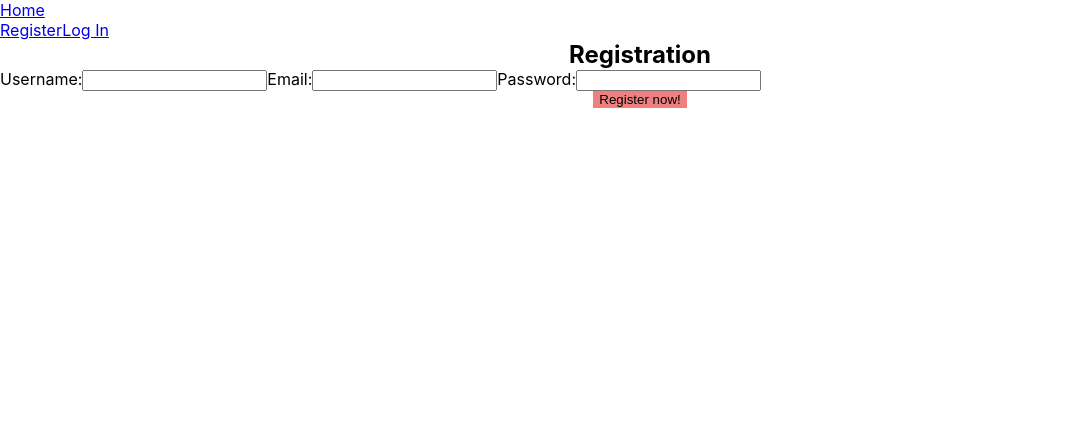
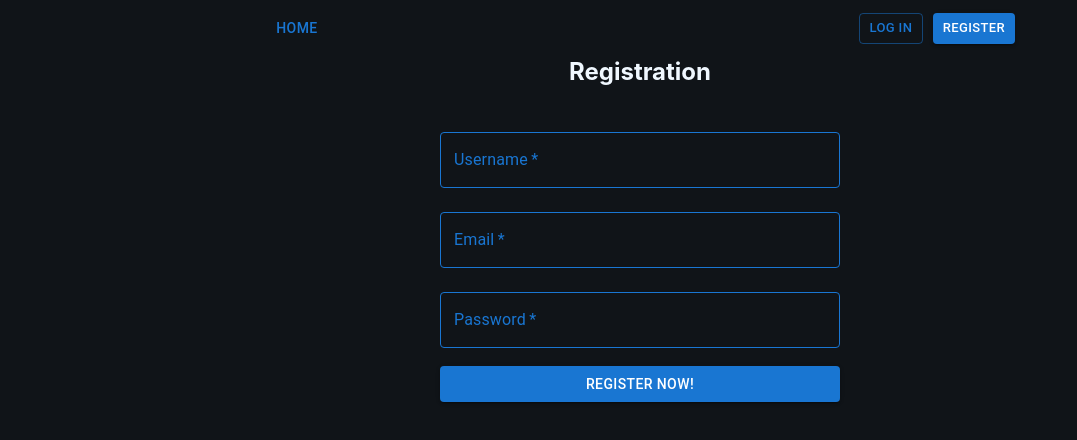
Before and after one commit to YuriyKrasnobokiy/goit-react-hw-08-phonebook, a React (Create React App) app: page /goit-react-hw-08-phonebook/register in a window 1280 px wide. Shown: the top 440 px of the page, without its empty margins (0-1077 px from the left). Built offline with nearby package versions, Linux system fonts and the light colour scheme; no server answers.

Commit message:
fix contacts filter and add styles from materialUI to header, login and register

```diff
--- a/package.json
+++ b/package.json
@@ -4,6 +4,10 @@
   "private": true,
   "homepage": "https://YuriyKrasnobokiy.github.io/goit-react-hw-08-phonebook/",
   "dependencies": {
+    "@emotion/react": "^11.11.1",
+    "@emotion/styled": "^11.11.0",
+    "@fontsource/roboto": "^5.0.8",
+    "@mui/material": "^5.14.18",
     "@reduxjs/toolkit": "^1.9.7",
     "@testing-library/jest-dom": "^5.16.3",
     "@testing-library/react": "^12.1.4",
--- a/src/components/AppBar/AppBar.js
+++ b/src/components/AppBar/AppBar.js
@@ -1,3 +1,4 @@
+import { Box } from '@mui/material';
 import { AuthNav } from 'components/AuthNav/AuthNav';
 import { Navigation } from 'components/Navigation/Navigation';
 import { UserMenu } from 'components/UserMenu/UserMenu';
@@ -9,8 +10,18 @@ export const AppBar = () => {
 
   return (
     <header>
-      <Navigation />
-      {isLoggedIn ? <UserMenu /> : <AuthNav />}
+      <Box
+        component="div"
+        sx={{
+          display: 'flex',
+          justifyContent: 'space-around',
+          alignItems: 'baseline',
+          padding: '10px 0',
+        }}
+      >
+        <Navigation />
+        {isLoggedIn ? <UserMenu /> : <AuthNav />}
+      </Box>
     </header>
   );
 };
--- a/src/components/AuthNav/AuthNav.js
+++ b/src/components/AuthNav/AuthNav.js
@@ -1,10 +1,26 @@
+import { Button } from '@mui/material';
 import { NavLink } from 'react-router-dom';
 
 export const AuthNav = () => {
   return (
-    <div>
-      <NavLink to="/register">Register</NavLink>
-      <NavLink to="/login">Log In</NavLink>
+    <div sx={{}}>
+      <Button
+        sx={{ marginRight: '10px' }}
+        variant="outlined"
+        size="small"
+        component={NavLink}
+        to="/login"
+      >
+        Log In
+      </Button>
+      <Button
+        variant="contained"
+        size="small"
+        component={NavLink}
+        to="/register"
+      >
+        Register
+      </Button>
     </div>
   );
 };
--- a/src/components/LoginForm/LoginForm.jsx
+++ b/src/components/LoginForm/LoginForm.jsx
@@ -1,6 +1,7 @@
 // import { useDispatch } from 'react-redux';
 // import { logIn } from 'redux/auth/operations';
 
+import { Button, Container, FormControl, TextField } from '@mui/material';
 import { useDispatch } from 'react-redux';
 import { login } from 'redux/auth/authOperations';
 
@@ -17,22 +18,97 @@ export const LoginForm = () => {
   };
 
   return (
-    <form onSubmit={handleSubmit}>
-      <label>
-        Email:
-        <input type="email" name="email" required />
-      </label>
-      <label>
-        Password:
-        <input
+    <Container
+      component="div"
+      sx={{
+        display: 'flex',
+        justifyContent: 'center',
+        textAlign: 'center',
+        padding: '20px 30px',
+      }}
+    >
+      <FormControl
+        component="form"
+        sx={{
+          display: 'flex',
+          flexDirection: 'column',
+          padding: '10px',
+          width: '400px',
+        }}
+        onSubmit={handleSubmit}
+      >
+        <TextField
+          variant="outlined"
+          label="Email"
+          type="email"
+          name="email"
+          required
+          margin="normal"
+          size="normal"
+          color="primary"
+          sx={{
+            width: '100%',
+            '& .MuiInputLabel-outlined': {
+              color: 'primary.main', // колір placeholder
+            },
+
+            '& .MuiOutlinedInput-root': {
+              '&.Mui-focused, &.Mui-autocomplete': {
+                backgroundColor: 'transparent !important', // колір фону при фокусі та автозаповненні
+              },
+              '&:hover fieldset': {
+                borderColor: 'primary.hover', // колір для ховеру
+              },
+              '& fieldset': {
+                borderColor: 'primary.main',
+                transition: 'border-color 250ms ease',
+              },
+            },
+
+            '& .MuiOutlinedInput-input': {
+              color: 'primary.main',
+            },
+          }}
+        />
+        <TextField
+          variant="outlined"
+          label="Password"
           type="password"
           name="password"
           minLength="7"
           autoComplete="on"
           required
+          margin="normal"
+          sx={{
+            width: '100%',
+            '& .MuiInputLabel-outlined': {
+              color: 'primary.main', // колір placeholder
+            },
+
+            '& .MuiOutlinedInput-root': {
+              '&:hover fieldset': {
+                borderColor: 'primary.hover', // Змініть на бажаний колір для ховеру
+              },
+              '& fieldset': {
+                borderColor: 'primary.main',
+                transition: 'border-color 250ms ease',
+              },
+            },
+
+            '& .MuiOutlinedInput-input': {
+              color: 'primary.main',
+            },
+          }}
         />
-      </label>
-      <button type="submit">Log In</button>
-    </form>
+        <Button
+          type="submit"
+          variant="contained"
+          color="primary"
+          sx={{ marginTop: '10px' }}
+        >
+          Log In
+        </Button>
+      </FormControl>
+    </Container>
   );
 };
--- a/src/components/Navigation/Navigation.jsx
+++ b/src/components/Navigation/Navigation.jsx
@@ -1,3 +1,4 @@
+import { Button } from '@mui/material';
 import { useSelector } from 'react-redux';
 import { NavLink } from 'react-router-dom';
 import { selectIsLoggedIn } from 'redux/auth/authSelectors';
@@ -7,8 +8,14 @@ export const Navigation = () => {
 
   return (
     <nav>
-      <NavLink to="/">Home</NavLink>
-      {isLoggedIn && <NavLink to="/contacts">Contacts</NavLink>}
+      <Button component={NavLink} to="/">
+        Home
+      </Button>
+      {isLoggedIn && (
+        <Button component={NavLink} to="/contacts">
+          Contacts
+        </Button>
+      )}
     </nav>
   );
 };
--- a/src/components/RegisterForm/RegisterForm.jsx
+++ b/src/components/RegisterForm/RegisterForm.jsx
@@ -1,3 +1,4 @@
+import { Button, Container, FormControl, TextField } from '@mui/material';
 import { useDispatch } from 'react-redux';
 import { register } from 'redux/auth/authOperations';
 
@@ -17,26 +18,125 @@ export const RegisterForm = () => {
   };
 
   return (
-    <form onSubmit={handleSubmit}>
-      <label>
-        Username:
-        <input type="text" name="name" />
-      </label>
-      <label>
-        Email:
-        <input type="email" name="email" />
-      </label>
-      <label>
-        Password:
-        <input
+    <Container
+      component="div"
+      sx={{
+        display: 'flex',
+        justifyContent: 'center',
+        textAlign: 'center',
+        padding: '20px 30px',
+      }}
+    >
+      <FormControl
+        component="form"
+        sx={{
+          display: 'flex',
+          flexDirection: 'column',
+          padding: '10px',
+          width: '400px',
+        }}
+        onSubmit={handleSubmit}
+      >
+        <TextField
+          variant="outlined"
+          label="Username"
+          type="text"
+          name="name"
+          required
+          margin="normal"
+          size="normal"
+          color="primary"
+          sx={{
+            width: '100%',
+            '& .MuiInputLabel-outlined': {
+              color: 'primary.main', // колір placeholder
+            },
+
+            '& .MuiOutlinedInput-root': {
+              '&:hover fieldset': {
+                borderColor: 'primary.hover', // Змініть на бажаний колір для ховеру
+              },
+              '& fieldset': {
+                borderColor: 'primary.main',
+                transition: 'border-color 250ms ease',
+              },
+            },
+
+            '& .MuiOutlinedInput-input': {
+              color: 'primary.main',
+            },
+          }}
+        />
+        <TextField
+          variant="outlined"
+          label="Email"
+          type="email"
+          name="email"
+          required
+          margin="normal"
+          size="normal"
+          sx={{
+            width: '100%',
+            '& .MuiInputLabel-outlined': {
+              color: 'primary.main', // колір placeholder
+            },
+
+            '& .MuiOutlinedInput-root': {
+              '&:hover fieldset': {
+                borderColor: 'primary.hover', // Змініть на бажаний колір для ховеру
+              },
+              '& fieldset': {
+                borderColor: 'primary.main',
+                transition: 'border-color 250ms ease',
+              },
+            },
+
+            '& .MuiOutlinedInput-input': {
+              color: 'primary.main',
+            },
+          }}
+        />
+        <TextField
+          variant="outlined"
+          label="Password"
           type="password"
           name="password"
           minLength="7"
           autoComplete="on"
           required
+          margin="normal"
+          color="primary"
+          sx={{
+            width: '100%',
+
+            '& .MuiInputLabel-outlined': {
+              color: 'primary.main', // колір placeholder
+            },
+
+            '& .MuiOutlinedInput-root': {
+              '&:hover fieldset': {
+                borderColor: 'primary.hover', // Змініть на бажаний колір для ховеру
+              },
+              '& fieldset': {
+                borderColor: 'primary.main',
+                transition: 'border-color 250ms ease',
+              },
+            },
+
+            '& .MuiOutlinedInput-input': {
+              color: 'primary.main',
+            },
+          }}
         />
-      </label>
-      <button type="submit">Register now!</button>
-    </form>
+        <Button
+          type="submit"
+          variant="contained"
+          color="primary"
+          sx={{ marginTop: '10px' }}
+        >
+          Register now!
+        </Button>
+      </FormControl>
+    </Container>
   );
 };
--- a/src/index.css
+++ b/src/index.css
@@ -7,6 +7,9 @@ body {
     sans-serif;
   -webkit-font-smoothing: antialiased;
   -moz-osx-font-smoothing: grayscale;
+  background-color: #101418;
+  /* background-color: #2f3032; */
+  color: aliceblue;
 }
 
 code {
@@ -38,13 +41,13 @@ button {
   cursor: pointer;
   border: none;
   outline: none;
-  background-color: lightcoral;
+  /* background-color: lightcoral;
   &:hover {
     background-color: lightgreen;
   }
   &:active {
     background-color: lightblue;
-  }
+  } */
 }
 
 img {
--- a/src/index.js
+++ b/src/index.js
@@ -6,14 +6,30 @@ import { Provider } from 'react-redux';
 import { persistor, store } from 'redux/store';
 import { BrowserRouter } from 'react-router-dom';
 import { PersistGate } from 'redux-persist/integration/react';
+import { ThemeProvider, createTheme } from '@mui/material';
+
+const theme = createTheme({
+  palette: {
+    primary: {
+      main: '#1976d2',
+      hover: '#154575',
+      bgcolor: '#101418',
+    },
+    secondary: {
+      main: '#154575',
+    },
+  },
+});
 
 ReactDOM.createRoot(document.getElementById('root')).render(
   <React.StrictMode>
     <Provider store={store}>
       <BrowserRouter basename="/goit-react-hw-08-phonebook">
-        <PersistGate loading={null} persistor={persistor}>
-          <App />
-        </PersistGate>
+        <ThemeProvider theme={theme}>
+          <PersistGate loading={null} persistor={persistor}>
+            <App />
+          </PersistGate>
+        </ThemeProvider>
       </BrowserRouter>
     </Provider>
   </React.StrictMode>
--- a/src/redux/contacts/selectors.js
+++ b/src/redux/contacts/selectors.js
@@ -11,8 +11,10 @@ export const selectFilter = state => state.filter;
 export const selectVisibleContacts = createSelector(
   [selectContacts, selectFilter],
   (contacts, filter) => {
-    return contacts.filter(contact =>
-      contact.name.toLowerCase().includes(filter.toLowerCase())
+    return contacts.filter(
+      contact =>
+        contact.name.toLowerCase().includes(filter.toLowerCase()) ||
+        contact.number.includes(filter)
     );
   }
 );
```
Also changed, not shown: src/components/ContactsList/ContactsList.jsx (+5 -5 lines), src/components/UserMenu/UserMenu.js (+10 -2 lines), src/components/pages/Home/Home.js (+11 -2 lines), 1 other file (tests, documents, lock files or other folders).
